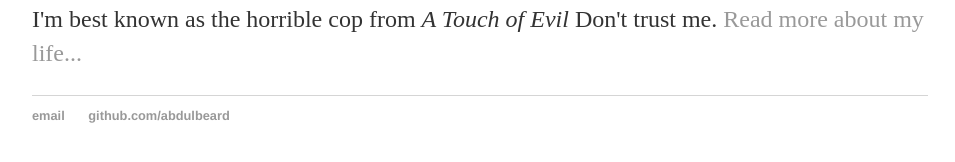
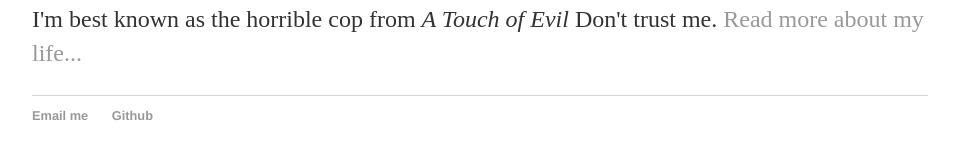
Before and after one commit to abdulbeard/abdulbeard.github.io, a Jekyll site: the page built from index.html, in a window 1280 px wide. Shown: the part 194-356 px from the top of the page, without its empty margins (160-1115 px from the left). Built offline with Jekyll 4.4.1, drawn with Linux system fonts in a browser that asks for light colours.

```diff
--- a/_layouts/default.html
+++ b/_layouts/default.html
@@ -21,8 +21,8 @@
 			</div><!-- /.container -->
 			<footer>
 	    		<ul>
-	        		<li><a href="mailto:abdulkhaliqzaheer@gmail.com">email</a></li>
-	        		<li><a href="https://github.com/abdulbeard">github.com/abdulbeard</a></li>
+	        		<li><a href="mailto:abdulkhaliqzaheer@gmail.com">Email me</a></li>
+	        		<li><a href="https://github.com/abdulbeard">Github</a></li>
 				</ul>
 			</footer>
 		</body>
```
Also changed, not shown: favicon.ico (added).
